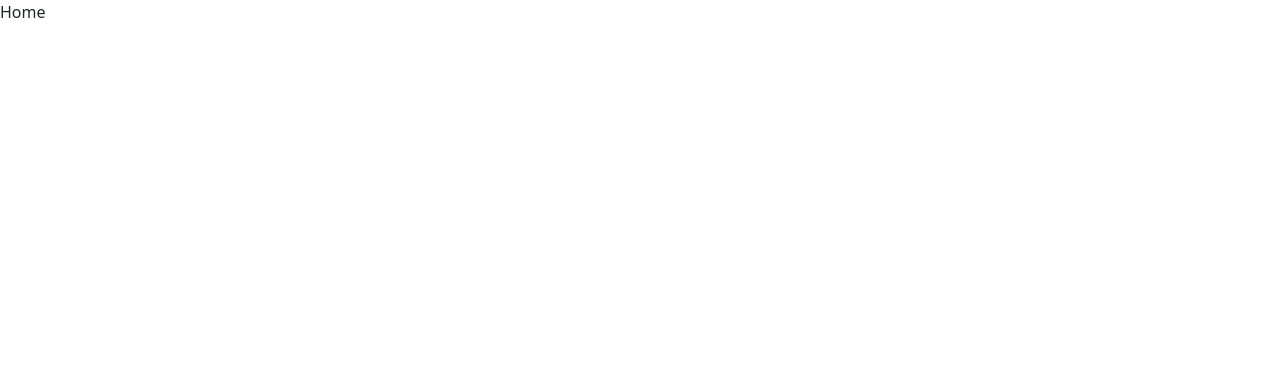
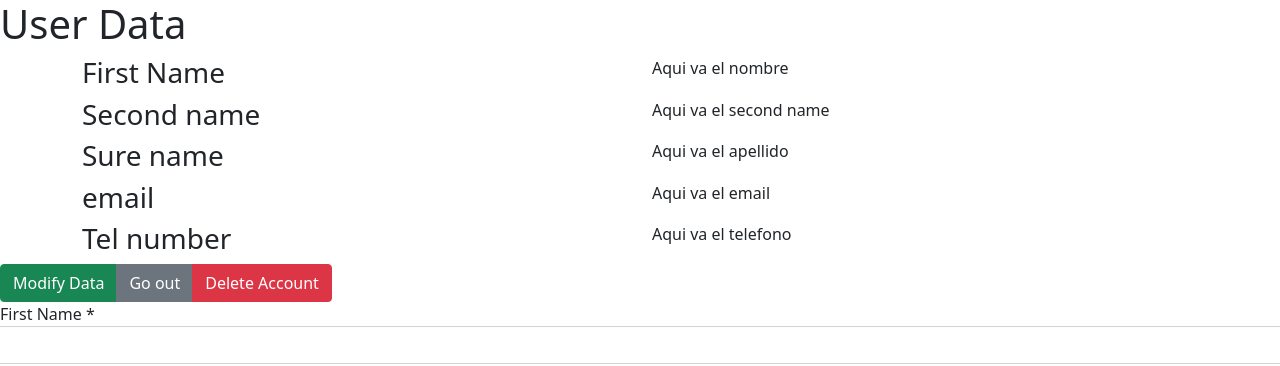
Before and after one commit to UN-Uber/unuber_web, a React (Vite) app: page /viewData in a window 1280 px wide. Before the commit this address led to /home. Shown: the top 366 px of the page. Built offline with nearby package versions, Linux system fonts and the light colour scheme; no server answers.

Commit message:
Vista de la información del cliente

```diff
--- a/src/Views/App/App.tsx
+++ b/src/Views/App/App.tsx
@@ -2,6 +2,7 @@ import { BrowserRouter, Routes, Route, Navigate } from 'react-router-dom';
 import Home from '../home/Home';
 import Login from '../login/Login';
 import AddClient from '../User/AddClient';
+import ViewData from '../User/ViewData';
 
 function App() {
 
@@ -11,6 +12,7 @@ function App() {
             <Route path="/login" element={<Login />} />
             <Route path="/home" element={<Home />} />
             <Route path="/addUser" element={<AddClient />} />
+            <Route path="/viewData" element={<ViewData />} />
             <Route path="*" element={<Navigate to="/home" />} />
         </Routes>
     </BrowserRouter>
--- a/src/Views/User/AddClient.tsx
+++ b/src/Views/User/AddClient.tsx
@@ -145,6 +145,7 @@ const AddClient: React.FC = () => {
     return(
         <div className="submit-form">
                 <div>
+                    <h1>New User Registration</h1>
                     <div className="form-group">
                         <label htmlFor="fName">First Name *</label>
                         <input type="text" className="form-control" id="fname" required value={client.fName}
@@ -238,7 +239,7 @@ const AddClient: React.FC = () => {
                             <Container>
                                     <Image src="https://bestanimations.com/Science/Gears/gears-animated.gif"/>
                             </Container>
-                        ): <div>Accept to load your data</div> }
+                        ): <div>Click to load your data</div> }
                     </div>
                 </div>
         </div>
--- /dev/null
+++ b/src/Views/User/ViewData.tsx
@@ -0,0 +1,126 @@
+import React, { useEffect, useReducer } from "react";
+import axios from "axios";
+import { useState } from "react";
+import { Button } from "react-bootstrap";
+
+interface User{
+    fName : string;
+    sName : string;
+    sureName : string;
+    active : number;
+    email : string;
+    telNumber : string;
+    password : string;
+    image : 'http://cdn.onlinewebfonts.com/svg/img_184513.png';
+}
+
+const uriGraphql = "https://general-api-f6ljpbkkwa-uc.a.run.app/auth";
+
+function fetchClient(id:number, token:string){
+    return axios.post(uriGraphql, {
+        query:` query GetClient($idClient: Int) {
+                getClient(idClient: $idClient) {
+                idClient
+                fName
+                sName
+                sureName
+                active
+                email
+                telNumber
+                password
+                image
+            }
+        } `,
+        variables:{
+            idClient: `${id}`
+        },
+    }, {
+        headers:{
+            'Content-Type': 'application/json',
+            'Authorization' : `${token}`
+        }
+    })
+}
+
+const ViewData:React.FC = (props) =>{
+
+    const id = 5;
+    const token = "fdsdf";
+    var client:User;
+
+    useEffect(()=>{
+        fetchClient(id,token).then((data)=>{
+            let clientFe = data.data.data.getClient;
+            client.fName = clientFe.fName;
+            client.sName = clientFe.sName;
+            client.sureName = clientFe.sureName;
+            client.email = clientFe.email;
+            client.telNumber = clientFe.telNumber;
+            client.image = clientFe.image;
+        })
+        }, []);
+
+    function change(){
+        console.log("se modifica");
+    }
+
+    return(
+        <div>
+            <h1>User Data</h1>
+            <div className="container">
+                <div className="row">
+                    <div className="col-md">
+                        <h3>First Name</h3>
+                    </div>
+                    <div className="col-md">
+                        <p>Aqui va el nombre</p>
+                    </div>
+                </div>
+                <div className="row">
+                    <div className="col-md">
+                        <h3>Second name</h3>
+                    </div>
+                    <div className="col-md">
+                        <p>Aqui va el second name</p>
+                    </div>
+                </div>
+                <div className="row">
+                    <div className="col-md">
+                        <h3>Sure name</h3>
+                    </div>
+                    <div className="col-md">
+                        <p>Aqui va el apellido</p>
+                    </div>
+                </div>
+                <div className="row">
+                    <div className="col-md">
+                        <h3>email</h3>
+                    </div>
+                    <div className="col-md">
+                        <p>Aqui va el email</p>
+                    </div>
+                </div>
+                <div className="row">
+                    <div className="col-md">
+                        <h3>Tel number</h3>
+                    </div>
+                    <div className="col-md">
+                        <p>Aqui va el telefono</p>
+                    </div>
+                </div>
+            </div>
+            <div className="btn-group" role="group" aria-label="Actions">
+                <Button type="button" className="btn btn-success col-lg ">Modify Data</Button>
+                <Button type="button" className="btn btn-secondary col-lg">Go out</Button>
+                <Button type="button" className="btn btn-danger col-lg">Delete Account</Button>
+            </div>
+            <div className="row">
+                        <label htmlFor="fName">First Name *</label>
+                        <input type="text" className="form-control" id="fname" required
+                        onChange={change} onInput={change} name="fName" />
+            </div>
+        </div>
+    );
+}
+
+export default ViewData;
```
